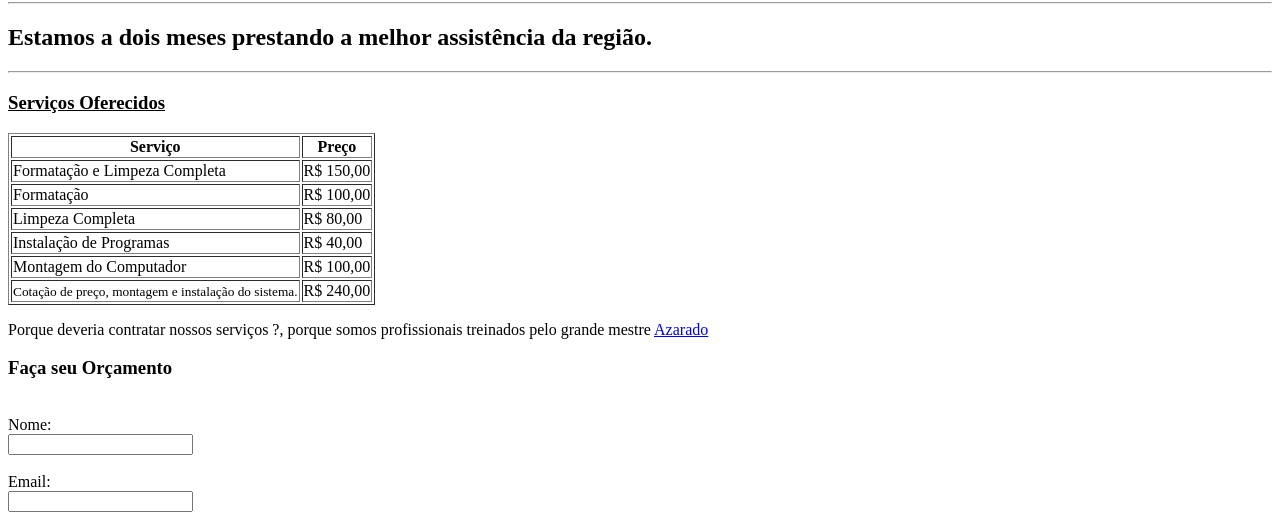
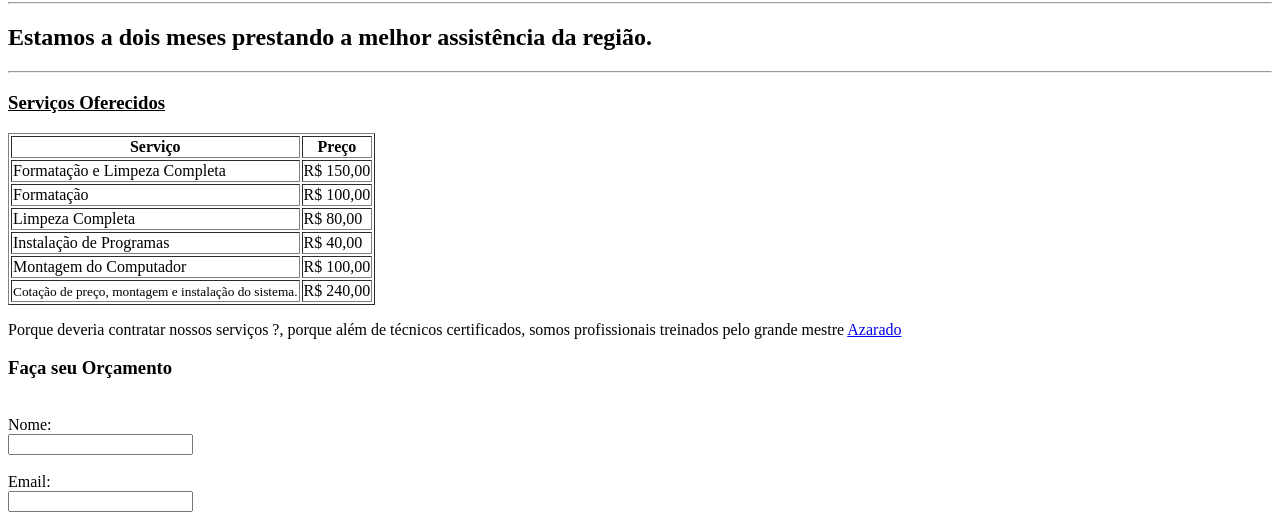
Before and after one commit to jorge3h228/Site-Martins-Tech, a plain HTML site: page index.html in a window 1280 px wide. Shown: the part 255-782 px from the top of the page. Drawn offline with Linux system fonts and the light colour scheme.

Commit message:
Atualizar texto de apresentação dos serviços

```diff
--- a/index.html
+++ b/index.html
@@ -54,7 +54,7 @@
         </tbody>
     </table>
 
-    <p>Porque deveria contratar nossos serviços ?, porque somos profissionais treinados pelo grande mestre <a href="https://youtube.com/watch?v=spyGHcajrMw" target="_blank">Azarado</a></p>
+    <p>Porque deveria contratar nossos serviços ?, porque além de técnicos certificados, somos profissionais treinados pelo grande mestre <a href="https://youtube.com/watch?v=spyGHcajrMw" target="_blank">Azarado</a></p>
 
     <h3>Faça seu Orçamento</h3><br>
     <form method="get" action="">
```
